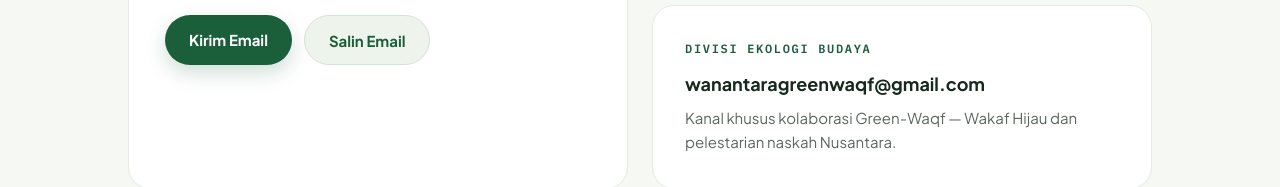
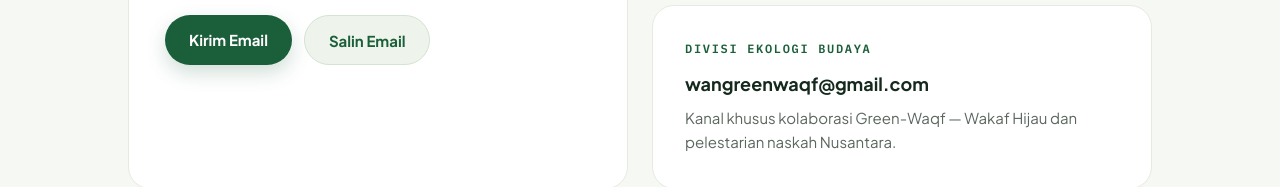
Before and after one commit to wanantara-green/landing, a plain HTML site: page kontak.html in a window 1280 px wide. Shown: the part 704-891 px from the top of the page. Drawn offline with nearby package versions, Linux system fonts and the light colour scheme.

Commit message:
Update contact email for Green-Waqf collaboration in kontak.html

```diff
--- a/kontak.html
+++ b/kontak.html
@@ -114,7 +114,7 @@
           </div>
           <div style="background:#fff;border:1px solid #e6ebe1;border-radius:22px;padding:34px 32px">
             <div style="font-family:'IBM Plex Mono',monospace;font-size:12px;letter-spacing:.14em;text-transform:uppercase;color:#1b5e3a;font-weight:600">Divisi Ekologi Budaya</div>
-            <a href="mailto:wanantaragreenwaqf@gmail.com" style="display:inline-block;font-size:18px;font-weight:700;color:#152a1d;margin-top:12px;word-break:break-all">wanantaragreenwaqf@gmail.com</a>
+            <a href="mailto:wangreenwaqf@gmail.com" style="display:inline-block;font-size:18px;font-weight:700;color:#152a1d;margin-top:12px;word-break:break-all">wangreenwaqf@gmail.com</a>
             <p style="color:#5b665e;font-size:15px;margin-top:8px;line-height:1.6">Kanal khusus kolaborasi Green-Waqf — Wakaf Hijau dan pelestarian naskah Nusantara.</p>
           </div>
         </div>
```
